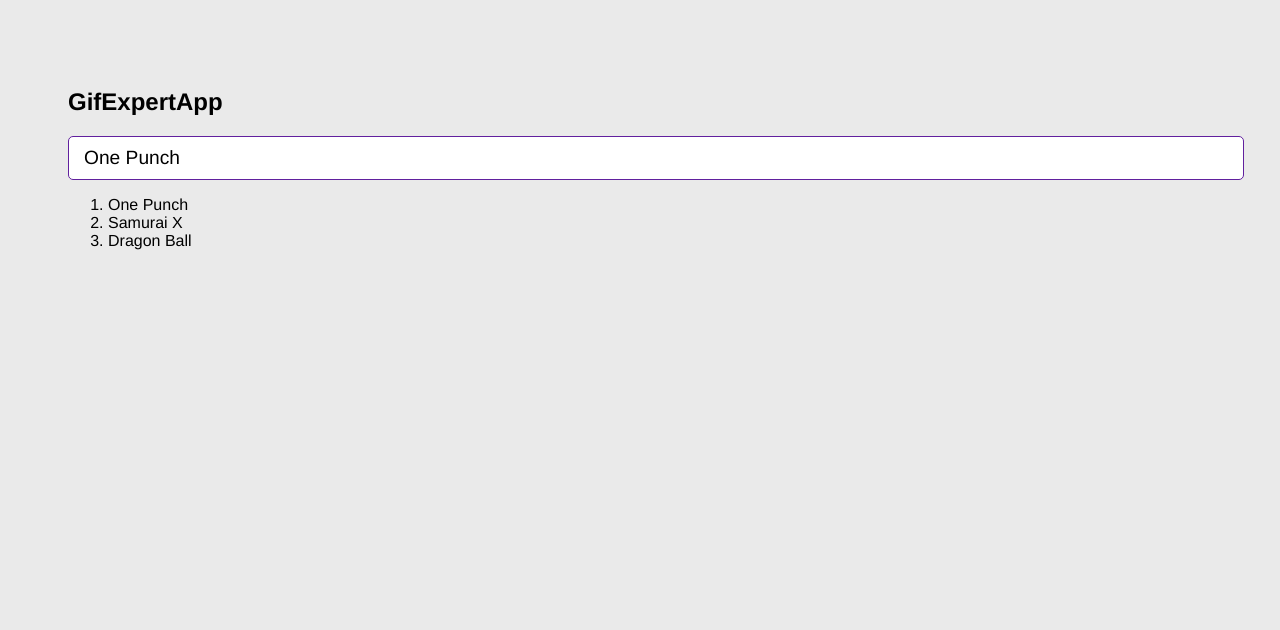
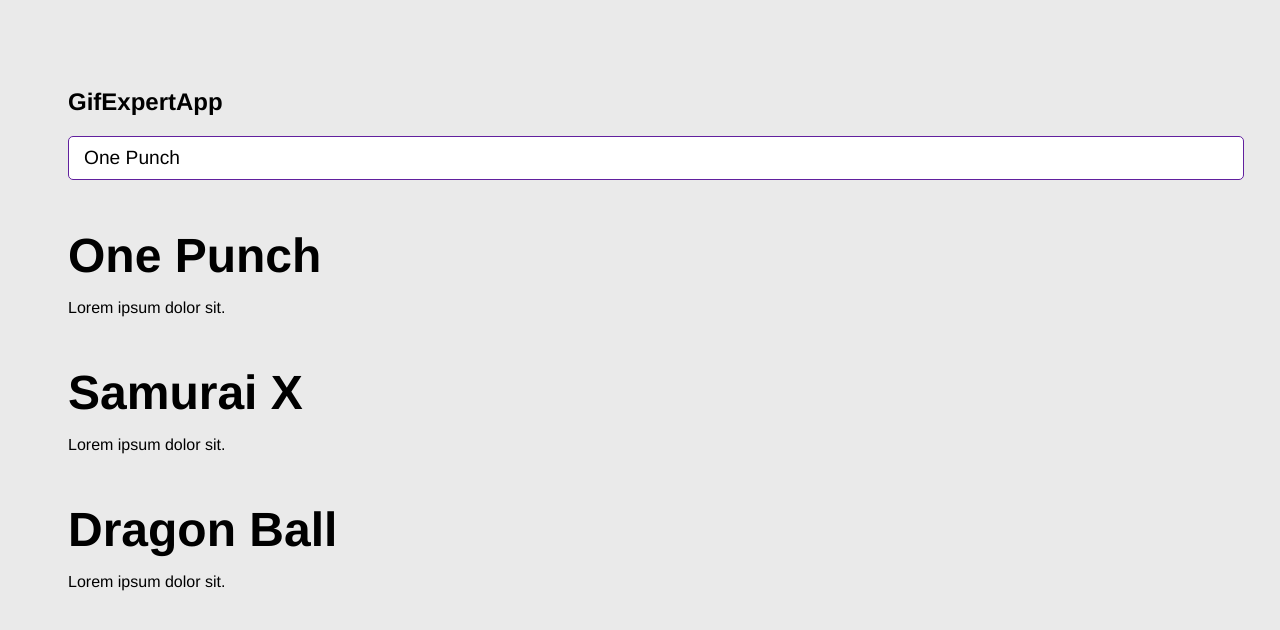
Before and after one commit to EdwinAlexanderBernardinoMoran/gif-expert, a React (Vite) app: page / in a window 1280 px wide. Shown: the top 630 px of the page. Built offline with nearby package versions, Linux system fonts and the light colour scheme.

Commit message:
S6- GifGrid - Nuevo Componente

```diff
--- a/src/GifExpertApp.jsx
+++ b/src/GifExpertApp.jsx
@@ -1,5 +1,6 @@
 import { useState } from 'react'
 import { AddCategory } from './components/AddCategory';
+import { GifGrid } from './components/GifGrid';
 
 export const GifExpertApp = () => {
 
@@ -24,13 +25,11 @@ export const GifExpertApp = () => {
       <AddCategory onNewCategory={ onAddCategory }/>
 
       {/* Listado de Gif */}
-      <ol>
-        {
-          categories.map(category => (
-            <li key={category}>{category}</li>
-          ))
-        }
-      </ol>
+      {
+        categories.map((category) => (
+          <GifGrid key={category} category={ category }/>
+        ))
+      }
     </>
   )
 }
--- /dev/null
+++ b/src/components/GifGrid.jsx
@@ -0,0 +1,10 @@
+import React from 'react'
+
+export const GifGrid = ({ category }) => {
+  return (
+    <>
+        <h3>{category}</h3>
+        <p>Lorem ipsum dolor sit.</p>
+    </>
+  )
+}
```
